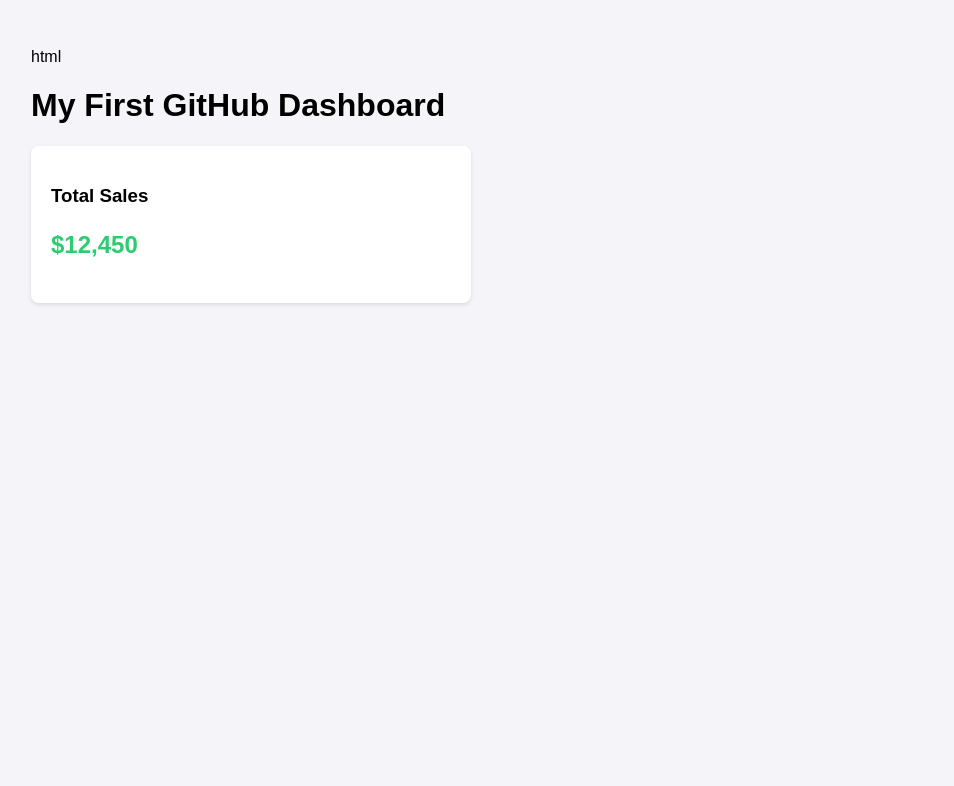
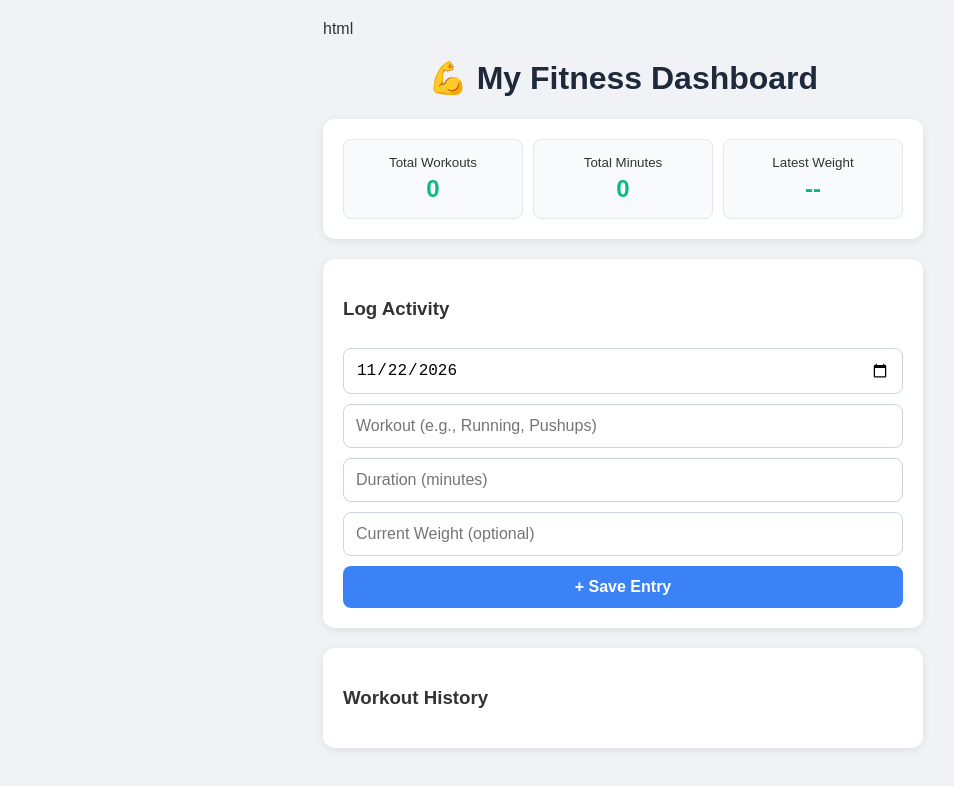
Before and after one commit to freddykurniawan027-lgtm/testing, a plain HTML site: page index.html in a window 1280 px wide. Shown: the whole page, without its empty margins (17-971 px from the left). Drawn offline with Linux system fonts and the light colour scheme.

Commit message:
Revamp fitness dashboard layout and styles

```diff
--- a/index.html
+++ b/index.html
@@ -1,18 +1,125 @@
 html
 <!DOCTYPE html>
-<html>
+<html lang="en">
 <head>
-  <title>My Dashboard</title>
+  <meta charset="UTF-8">
+  <meta name="viewport" content="width=device-width, initial-scale=1.0">
+  <title>My Fitness Tracker</title>
   <style>
-    body { font-family: sans-serif; padding: 40px; background: #f4f4f9; }
-    .card { background: white; padding: 20px; border-radius: 8px; box-shadow: 0 2px 4px rgba(0,0,0,0.1); max-width: 400px; }
+    body { font-family: sans-serif; background: #f0f2f5; padding: 20px; max-width: 600px; margin: auto; color: #333; }
+    h1 { text-align: center; color: #1e293b; }
+    .card { background: white; padding: 20px; border-radius: 12px; box-shadow: 0 2px 8px rgba(0,0,0,0.08); margin-bottom: 20px; }
+    .stats { display: flex; justify-content: space-between; gap: 10px; text-align: center; }
+    .stat-box { flex: 1; background: #f8fafc; padding: 15px; border-radius: 8px; border: 1px solid #e2e8f0; }
+    .stat-box h2 { margin: 5px 0 0; color: #10b981; font-size: 24px; }
+    input, select, button { width: 100%; padding: 12px; margin-top: 10px; border-radius: 8px; border: 1px solid #cbd5e1; box-sizing: border-box; font-size: 16px; }
+    button { background: #3b82f6; color: white; border: none; font-weight: bold; cursor: pointer; }
+    button:hover { background: #2563eb; }
+    .log-item { display: flex; justify-content: space-between; align-items: center; padding: 12px 0; border-bottom: 1px solid #eee; }
+    .delete-btn { background: #ef4444; width: auto; padding: 6px 12px; font-size: 12px; margin: 0; }
   </style>
 </head>
 <body>
-  <h1>My First GitHub Dashboard</h1>
+
+  <h1>💪 My Fitness Dashboard</h1>
+
+  <!-- Summary Cards -->
+  <div class="card stats">
+    <div class="stat-box">
+      <small>Total Workouts</small>
+      <h2 id="totalWorkouts">0</h2>
+    </div>
+    <div class="stat-box">
+      <small>Total Minutes</small>
+      <h2 id="totalMinutes">0</h2>
+    </div>
+    <div class="stat-box">
+      <small>Latest Weight</small>
+      <h2 id="latestWeight">--</h2>
+    </div>
+  </div>
+
+  <!-- Input Form -->
   <div class="card">
-    <h3>Total Sales</h3>
-    <p style="font-size: 24px; font-weight: bold; color: #2ecc71;">$12,450</p>
+    <h3>Log Activity</h3>
+    <input type="date" id="dateInput" required>
+    <input type="text" id="workoutInput" placeholder="Workout (e.g., Running, Pushups)" required>
+    <input type="number" id="minutesInput" placeholder="Duration (minutes)" required>
+    <input type="number" step="0.1" id="weightInput" placeholder="Current Weight (optional)">
+    <button onclick="addEntry()">+ Save Entry</button>
   </div>
+
+  <!-- History List -->
+  <div class="card">
+    <h3>Workout History</h3>
+    <div id="historyList"></div>
+  </div>
+
+  <script>
+    // Set today's date automatically
+    document.getElementById('dateInput').valueAsDate = new Date();
+
+    // Load saved data from browser
+    let logs = JSON.parse(localStorage.getItem('fitnessLogs')) || [];
+
+    function updateDashboard() {
+      const list = document.getElementById('historyList');
+      list.innerHTML = '';
+
+      let totalMins = 0;
+      let lastWeight = '--';
+
+      logs.forEach((log, index) => {
+        totalMins += Number(log.minutes);
+        if (log.weight) lastWeight = log.weight;
+
+        list.innerHTML += `
+          <div class="log-item">
+            <div>
+              <strong>${log.workout}</strong> (${log.minutes} mins)<br>
+              <small style="color: #64748b;">${log.date} ${log.weight ? '• Weight: ' + log.weight : ''}</small>
+            </div>
+            <button class="delete-btn" onclick="deleteEntry(${index})">Delete</button>
+          </div>
+        `;
+      });
+
+      document.getElementById('totalWorkouts').innerText = logs.length;
+      document.getElementById('totalMinutes').innerText = totalMins;
+      document.getElementById('latestWeight').innerText = lastWeight;
+    }
+
+    function addEntry() {
+      const date = document.getElementById('dateInput').value;
+      const workout = document.getElementById('workoutInput').value;
+      const minutes = document.getElementById('minutesInput').value;
+      const weight = document.getElementById('weightInput').value;
+
+      if (!workout || !minutes) {
+        alert('Please enter a workout name and duration!');
+        return;
+      }
+
+      logs.unshift({ date, workout, minutes, weight });
+      localStorage.setItem('fitnessLogs', JSON.stringify(logs));
+
+      // Clear inputs
+      document.getElementById('workoutInput').value = '';
+      document.getElementById('minutesInput').value = '';
+      document.getElementById('weightInput').value = '';
+
+      updateDashboard();
+    }
+
+    function deleteEntry(index) {
+      logs.splice(index, 1);
+      localStorage.setItem('fitnessLogs', JSON.stringify(logs));
+      updateDashboard();
+    }
+
+    // Run on page load
+    updateDashboard();
+  </script>
+
 </body>
 </html>
```
